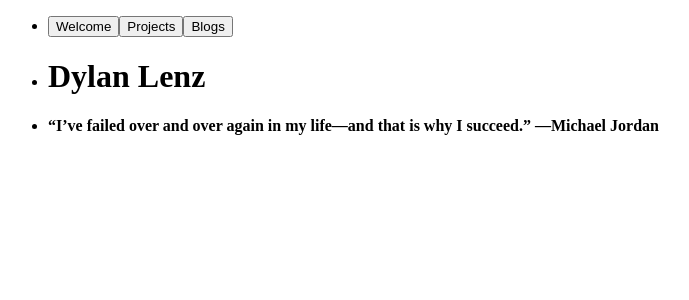
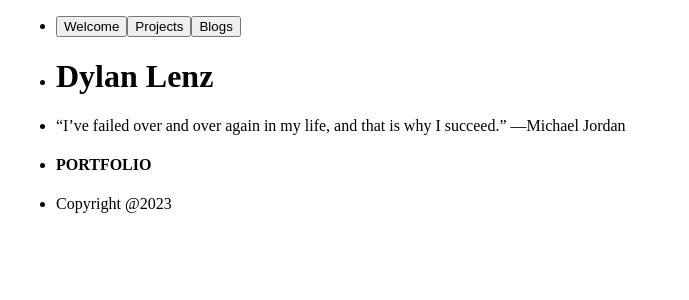
Before and after one commit to Dylan-Lenz/portfolioFrontend, a React (Create React App) app: page / in a window 1280 px wide. Shown: the top 300 px of the page, without its empty margins (0-689 px from the left). Built offline with nearby package versions, Linux system fonts and the light colour scheme.

Commit message:
Created Footer Component

```diff
--- a/src/App.jsx
+++ b/src/App.jsx
@@ -3,12 +3,20 @@ import React from 'react';
 
 //Component Imports
 import NavBar from "./components/NavBar/NavBar";
+import Footer from "./components/Footer/Footer";
 
 const App = () => {
   return (
-    <div>
-      <NavBar />
-    </div>
+    <body>
+      <header className='header'>
+        <NavBar />
+      </header>
+        <main className='container'>
+        </main>
+      <footer className='footer'>
+        <Footer />
+      </footer>
+    </body>
    );
 }
 
--- /dev/null
+++ b/src/components/Footer/Footer.jsx
@@ -0,0 +1,18 @@
+import React from 'react';
+
+const Footer = () => {
+    return (
+        <div className="navBar">
+            <ul>
+                <li>
+                    <h4 className="navBar__header">PORTFOLIO</h4>
+                </li>
+                <li>
+                    <p className="navBar__copyright">Copyright @2023</p>
+                </li>
+            </ul>
+        </div>
+     );
+}
+
+export default Footer;
--- a/src/components/NavBar/NavBar.jsx
+++ b/src/components/NavBar/NavBar.jsx
@@ -13,11 +13,14 @@ const NavBar = () => {
                     <h1 className="navBar__header">Dylan Lenz</h1>
                 </li>
                 <li>
-                    <h4 className="navBar__motto">“I’ve failed over and over again in my life—and that is why I succeed.” —Michael Jordan</h4>
+                    <p className="navBar__motto">
+                        “I’ve failed over and over again in my life,
+                        and that is why I succeed.” —Michael Jordan
+                    </p>
                 </li>
             </ul>
         </div>
-     );
+    );
 }
 
 export default NavBar;
```
